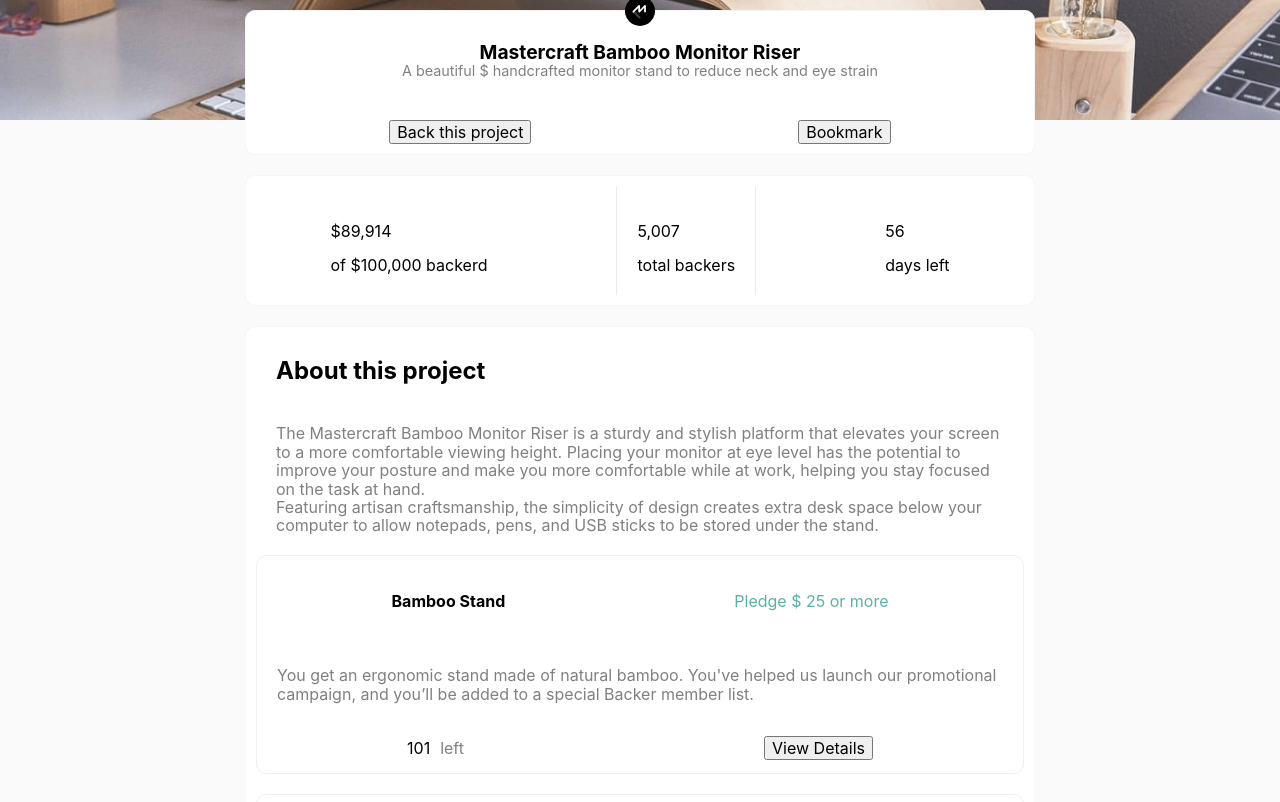
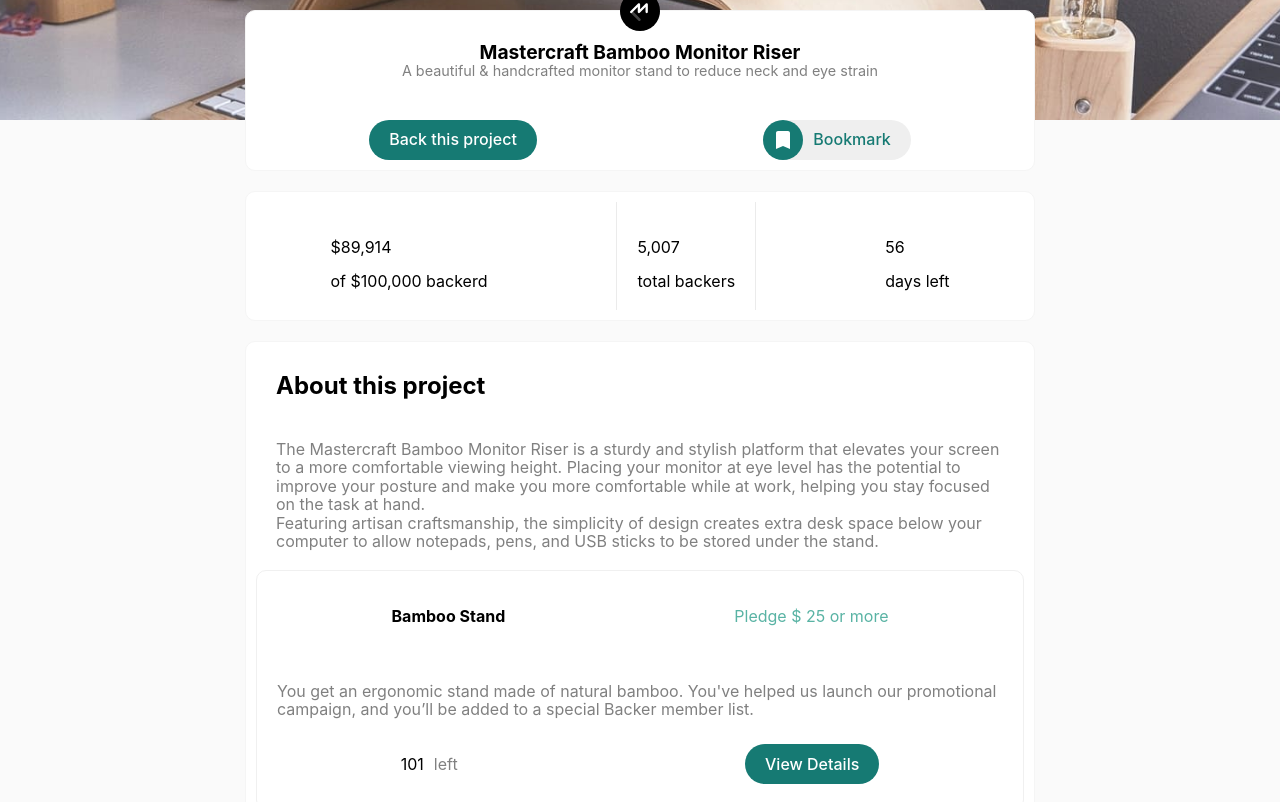
Before and after one commit to hyoshimori/react-crowdfunding-product-page, a React (Create React App) app: page / in a window 1280 px wide. Shown: the part 240-1042 px from the top of the page. Built offline with nearby package versions, Linux system fonts and the light colour scheme.

Commit message:
buttons updated

```diff
--- a/package.json
+++ b/package.json
@@ -3,7 +3,10 @@
   "version": "0.1.0",
   "private": true,
   "dependencies": {
+    "@emotion/react": "^11.11.0",
+    "@emotion/styled": "^11.11.0",
     "@mui/icons-material": "^5.11.16",
+    "@mui/material": "^5.13.1",
     "@testing-library/jest-dom": "^5.16.5",
     "@testing-library/react": "^13.4.0",
     "@testing-library/user-event": "^13.5.0",
--- a/src/components/main/About.tsx
+++ b/src/components/main/About.tsx
@@ -28,7 +28,7 @@ const About = () => {
           <div className={styles.about__lower__price}>
             <p>101</p><span className={`${styles.grey__color} ${styles.left}`}>left</span>
           </div>
-          <button onClick={handleButtonClick}>View Details</button>
+          <button className={styles.button} onClick={handleButtonClick}>View Details</button>
         </div>
       </div>
       {showDetail && <Detail />}
@@ -42,7 +42,7 @@ const About = () => {
           <div className={styles.about__lower__price}>
             <p>64</p><span className={`${styles.grey__color} ${styles.left}`}>left</span>
           </div>
-          <button onClick={handleButtonClick}>View Details</button>
+          <button className={styles.button} onClick={handleButtonClick}>View Details</button>
         </div>
       </div>
       {showDetail && <Detail />}
@@ -56,7 +56,7 @@ const About = () => {
           <div className={styles.about__lower__price}>
             <p>0</p><span className={`${styles.grey__color} ${styles.left}`}>left</span>
           </div>
-          <button onClick={handleButtonClick}>View Details</button>
+          <button className={styles.button} onClick={handleButtonClick}>View Details</button>
         </div>
       </div>
       {showDetail && <Detail />}
--- a/src/components/main/BackThisProject.tsx
+++ b/src/components/main/BackThisProject.tsx
@@ -1,18 +1,35 @@
-import React from 'react';
+import React, { useState } from 'react';
 
 import styles from '../style/BackThisProject.module.css';
 
+import BookmarkIcon from '@mui/icons-material/Bookmark';
+
 const BackThisProject = () => {
+  const [buttonToggle, setButtonToggle] = useState(false);
+
+  const handleClick = () => {
+    console.log('button clicked')
+    setButtonToggle(!buttonToggle);
+  };
+
   return (
     <div className={styles.body}>
       <img className={styles.image}  src="/images/logo-mastercraft.svg" alt="" />
       <div className={styles.project__name__and__description}>
         <h2>Mastercraft Bamboo Monitor Riser</h2>
-        <span className={styles.grey__color}>A beautiful $ handcrafted monitor stand to reduce neck and eye strain</span>
+        <span className={styles.grey__color}>A beautiful & handcrafted monitor stand to reduce neck and eye strain</span>
       </div>
         <div className={styles.buttons}>
-          <button>Back this project</button>
-          <button>Bookmark</button>
+          <button className={styles.button}>Back this project</button>
+          <button
+            className={`${styles.bookmark} ${buttonToggle ? styles.bookmark__grey : ''}`}
+            onClick={handleClick}
+          >
+            <div className={`${styles.bookmark__design} ${buttonToggle ? styles.bookmark__design__grey : ''}`}>
+              <BookmarkIcon/>
+            </div>
+            Bookmark
+          </button>
         </div>
     </div>
   );
--- a/src/components/style/About.module.css
+++ b/src/components/style/About.module.css
@@ -37,6 +37,7 @@
   display: flex;
   justify-content: space-around;
   align-items: center;
+  padding-bottom: 20px;
 }
 
 .about__upper, .about__middle__description{
@@ -54,3 +55,14 @@
 .left{
   margin-left: 10px;
 }
+
+.button{
+  background-color: #167A73;
+  color: white;
+  height: 40px;
+  border-radius: 20px;
+  border: none;
+  padding-left: 20px;
+  padding-right: 20px;
+  font-weight: 500;
+}
--- a/src/components/style/BackThisProject.module.css
+++ b/src/components/style/BackThisProject.module.css
@@ -47,7 +47,56 @@
   position: absolute;
   top: 0;
   left: 50%;
-  height: 30px;
-  width: 30px;
+  height: 40px;
+  width: 40px;
   transform: translate(-50%, -50%);
 }
+
+.button{
+  background-color: #167A73;
+  color: white;
+  height: 40px;
+  border-radius: 20px;
+  border: none;
+  padding-left: 20px;
+  padding-right: 20px;
+  font-weight: 500;
+}
+
+.bookmark{
+  color: white;
+  height: 40px;
+  border-radius: 20px;
+  border: none;
+  padding-left: 50px;
+  padding-right: 20px;
+  font-weight: 500;
+  position: relative;
+  cursor: pointer;
+  color: #167A73;
+}
+
+.bookmark__design{
+  height: 40px;
+  width: 40px;
+  border-radius: 50%;
+  background-color: #167A73;
+  color: white;
+  position: absolute;
+  top: 0;
+  left: 0;
+  display: flex;
+  justify-content: center;
+  align-items: center;
+  box-sizing: border-box; /* This helps the box to avoid becoming bigger */
+}
+
+.bookmark__grey{
+  background-color: #F4F4F4;
+  color: #707070;
+}
+
+.bookmark__design__grey{
+  background-color: #707070;
+  border: solid 1px #707070;
+}
```
Also changed, not shown: 2 other files (tests, documents, lock files or other folders).
